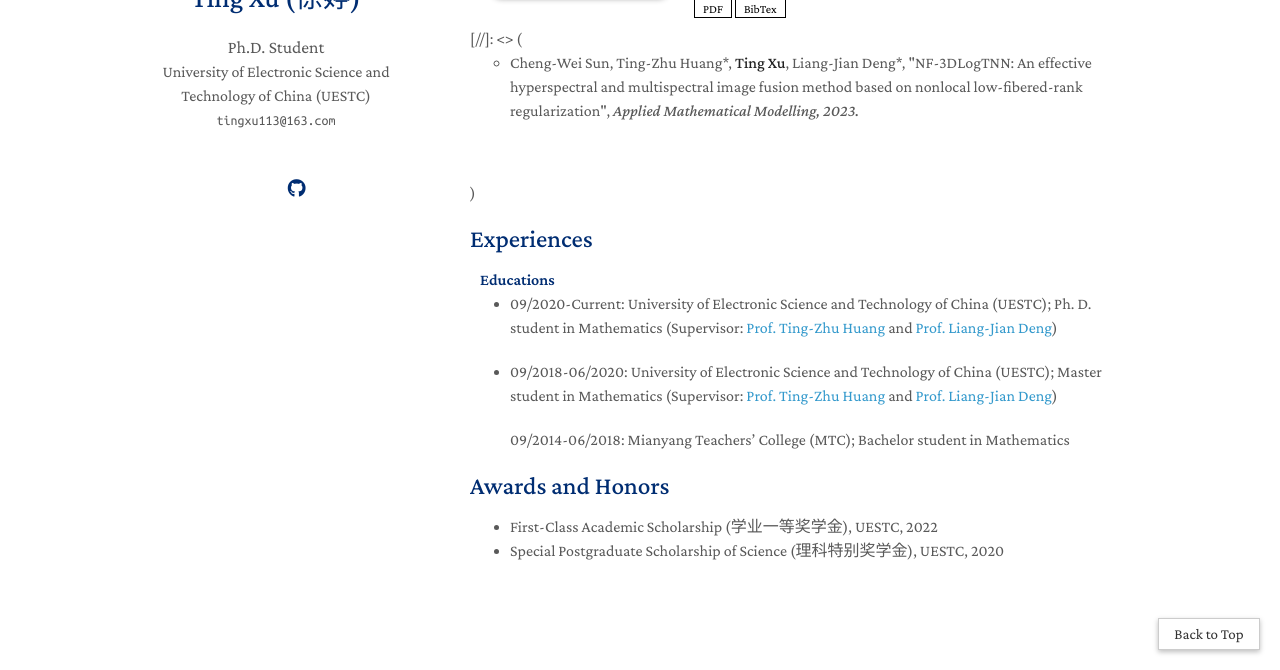
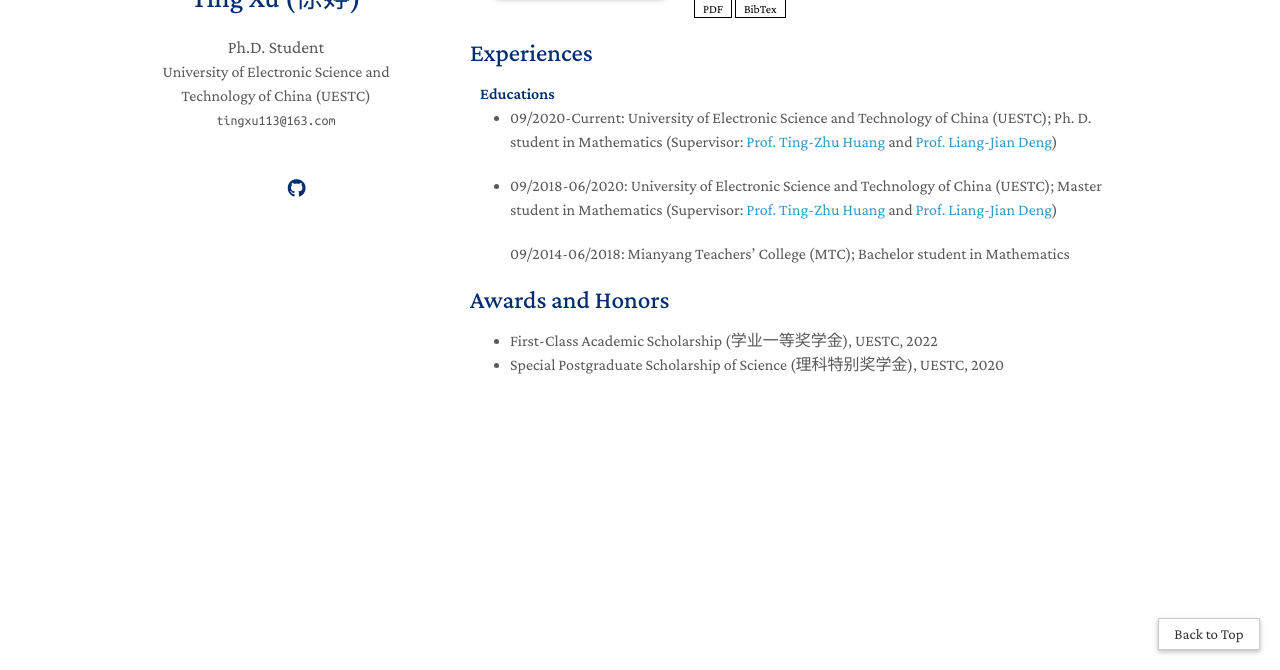
Before and after one commit to tingxu113/tingxu113.github.io, a Jekyll site: the page built from index.md, in a window 1280 px wide and 900 px high, scrolled down 892 px, cut to the strip 230-900 px from the top of the window. Built offline with Jekyll 4.4.1, drawn with Linux system fonts in a browser that asks for light colours; nearby versions of some CDN libraries; a style sheet for code colours, icons or effects is not loaded; our own code applies the rules of GitHub Pages for plain Markdown files.

Commit message:
Update publications.md

```diff
--- a/_includes/publications.md
+++ b/_includes/publications.md
@@ -94,12 +94,11 @@
 </li>
 
 
-[//]: <> (
+<div style='display: none'>
  <ul>
 <li>Cheng-Wei Sun, Ting-Zhu Huang*, <strong>Ting Xu</strong>, Liang-Jian Deng*, "NF-3DLogTNN: An effective hyperspectral and multispectral image fusion method based on nonlocal low-fibered-rank regularization", <em>Applied Mathematical Modelling, 2023.</em></li>
  </ul>
- )
-
+</div>
 
 
 
```
